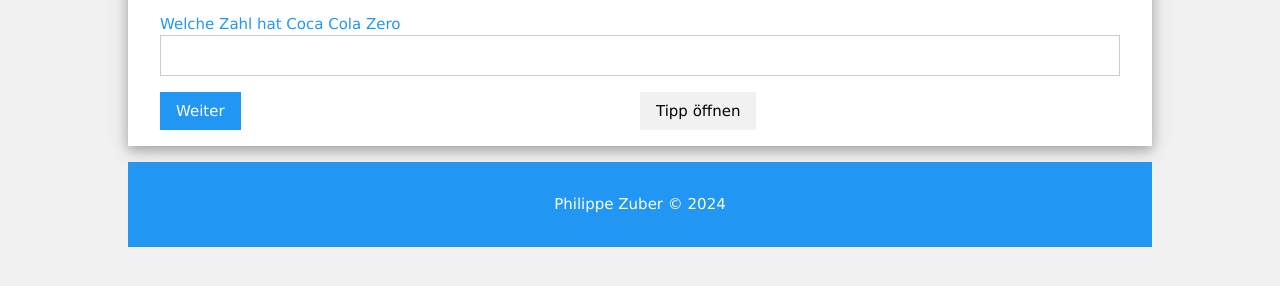
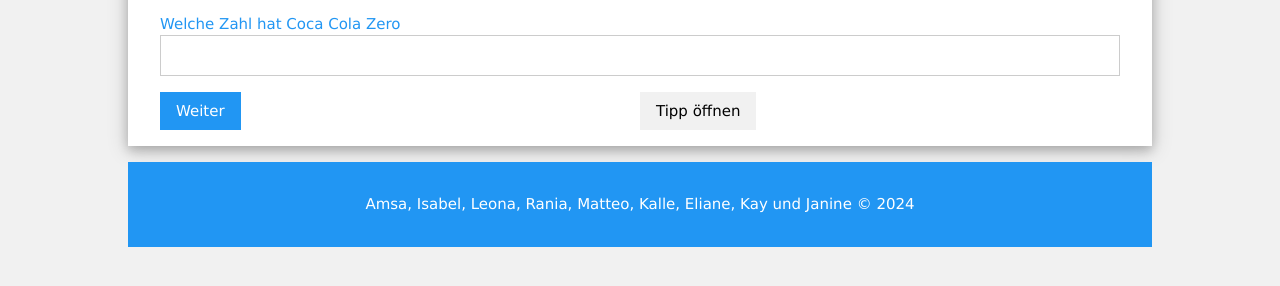
Before and after one commit to leonaettlin/R-tseltour, a plain HTML site: page index.html in a window 1280 px wide. Shown: the part 128-414 px from the top of the page. Drawn offline with nearby package versions, Linux system fonts and the light colour scheme.

Commit message:
Update footer text with new names

```diff
--- a/index.html
+++ b/index.html
@@ -46,6 +46,6 @@
   </div>
 <!-- Footer -->
 <footer class="w3-container w3-blue w3-center w3-padding-16 w3-margin-top">
-    <p>Philippe Zuber &copy; 2024</p>
+    <p> Amsa, Isabel, Leona, Rania, Matteo, Kalle, Eliane, Kay und Janine &copy; 2024</p>
 </footer>
 </html>
```
